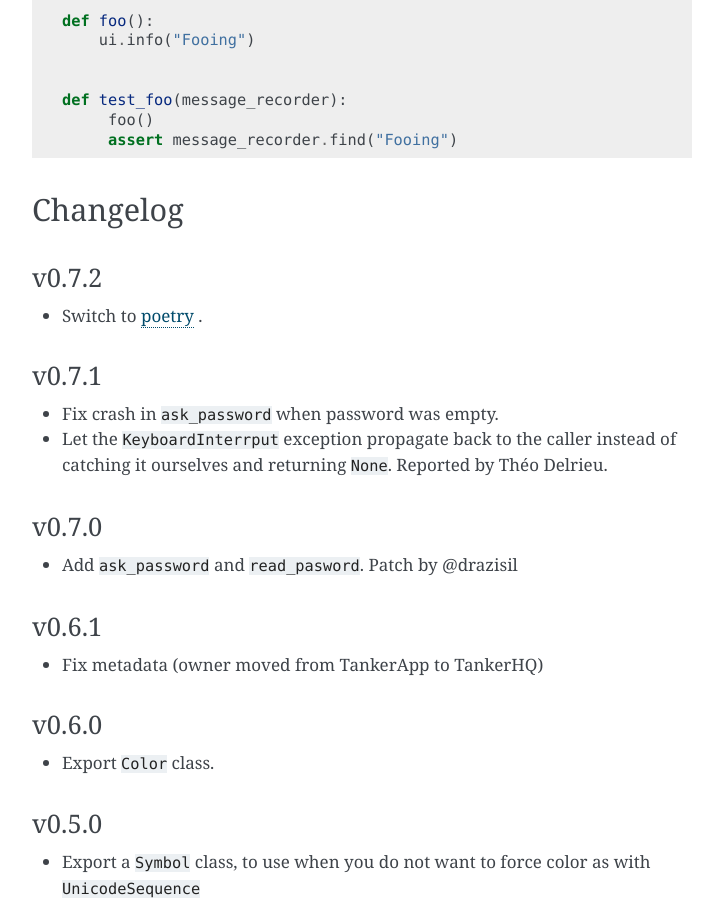
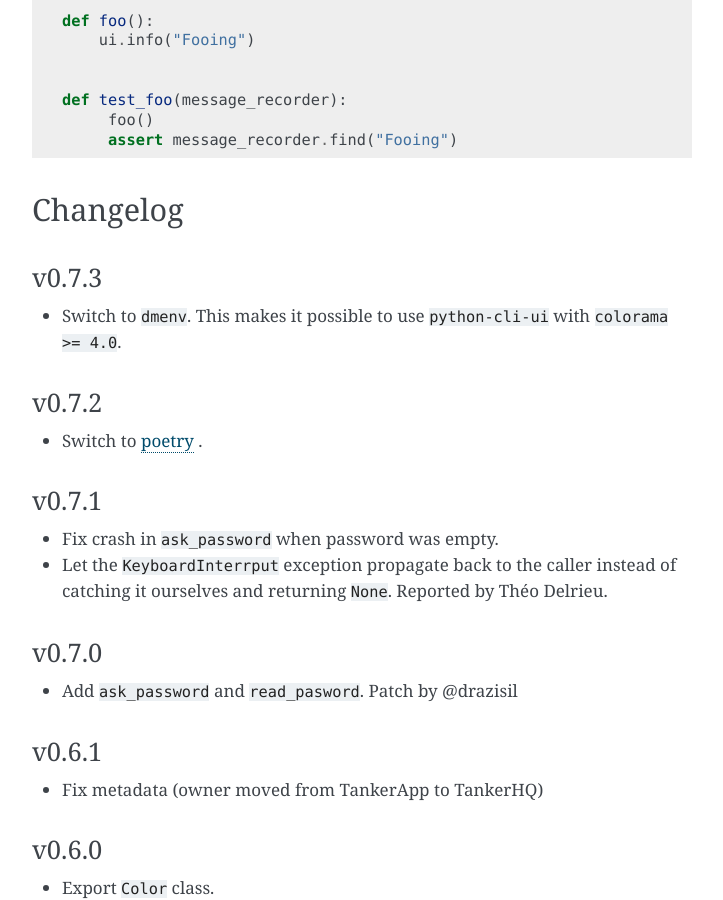
Before and after one commit to your-tools/python-cli-ui, a Sphinx documentation site: the page built from docs/index.rst, in a window 1280 px wide and 900 px high, scrolled down 5345 px. Shown: the whole window, without its empty margins (388-1111 px from the left). Built offline with Sphinx 7.4.7, drawn with Linux system fonts in a browser that asks for light colours.

Commit message:
Update Changelog

```diff
--- a/docs/index.rst
+++ b/docs/index.rst
@@ -370,7 +370,12 @@ Testing with pytest
 
 
 Changelog
------------
+----------
+
+v0.7.3
+++++++
+
+* Switch to ``dmenv``. This makes it possible to use ``python-cli-ui`` with ``colorama >= 4.0``.
 
 v0.7.2
 ++++++
```
